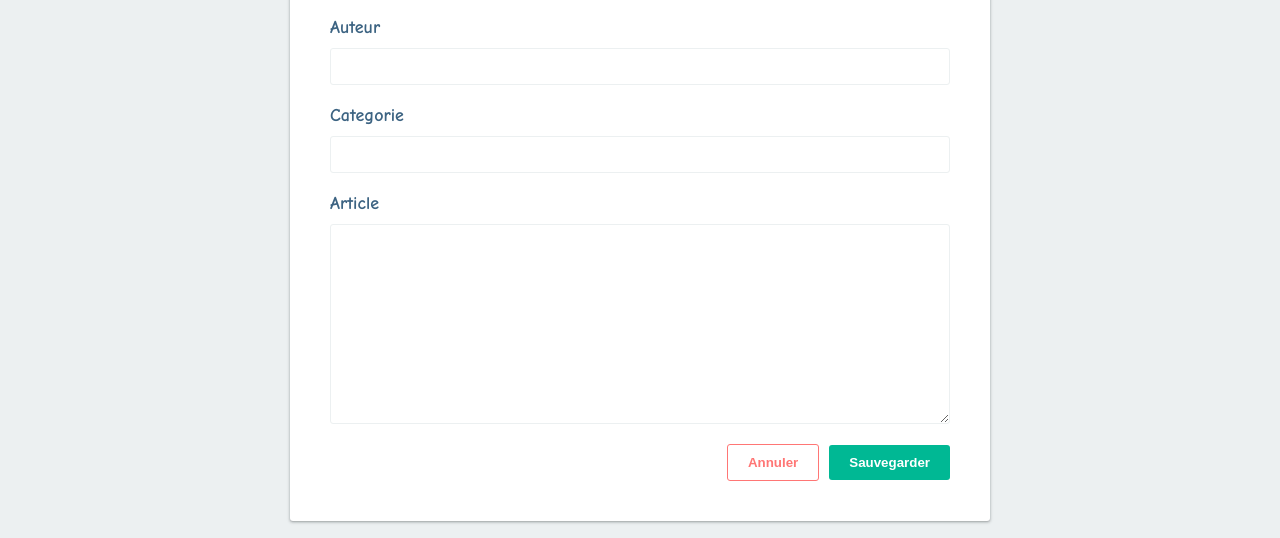
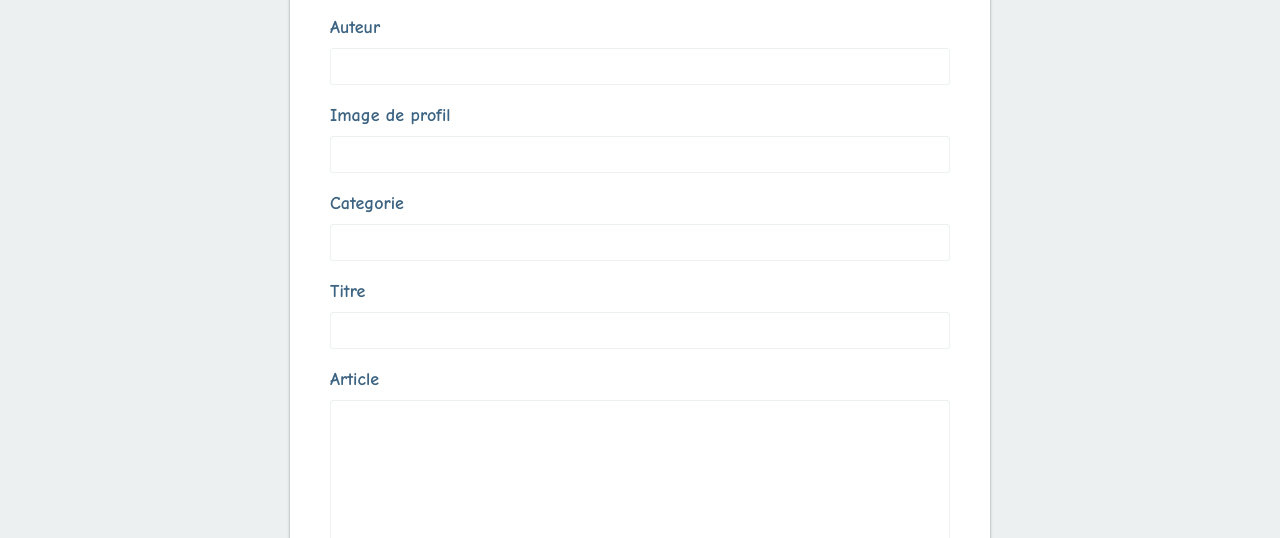
Before and after one commit to AdrienYbanez/blog-vanilla, a website built with webpack: page src/form/form.html in a window 1280 px wide. Shown: the part 206-744 px from the top of the page. Built offline with nearby package versions, Linux system fonts and the light colour scheme.

Commit message:
Ajout champs formulaires

```diff
--- a/src/form/form.html
+++ b/src/form/form.html
@@ -28,8 +28,17 @@
                     <input type="text" name="author">
                 </div>
                 <div class="form-group">
+                    <label for="image">Image de profil</label>
+                    <input type="text" name="image">
+                </div>
+                <div class="form-group">
                     <label for="categorie">Categorie</label>
                     <input type="text" name="categorie">
+                </div>
+
+                <div class="form-group">
+                    <label for="title">Titre</label>
+                    <input type="text" name="title">
                 </div>
                 <div class="form-group">
                     <label for="content">Article</label>
--- a/src/form/form.js
+++ b/src/form/form.js
@@ -37,7 +37,7 @@ form.addEventListener('submit', async e => {
     Fonction qui reçoit le contenu du formulaire et vérifie si tout les champs sont remplis
 */
 const formIsValid = (article) => {
-    if (!article.author || !article.categorie || !article.content) {
+    if (!article.author || !article.categorie || !article.content || !article.title || !article.image) {
         errors.push('Vous devez renseigner tous les champs');
     } else {
         errors = [];
```
Also changed, not shown: src/index.html (+1 -1 lines).
